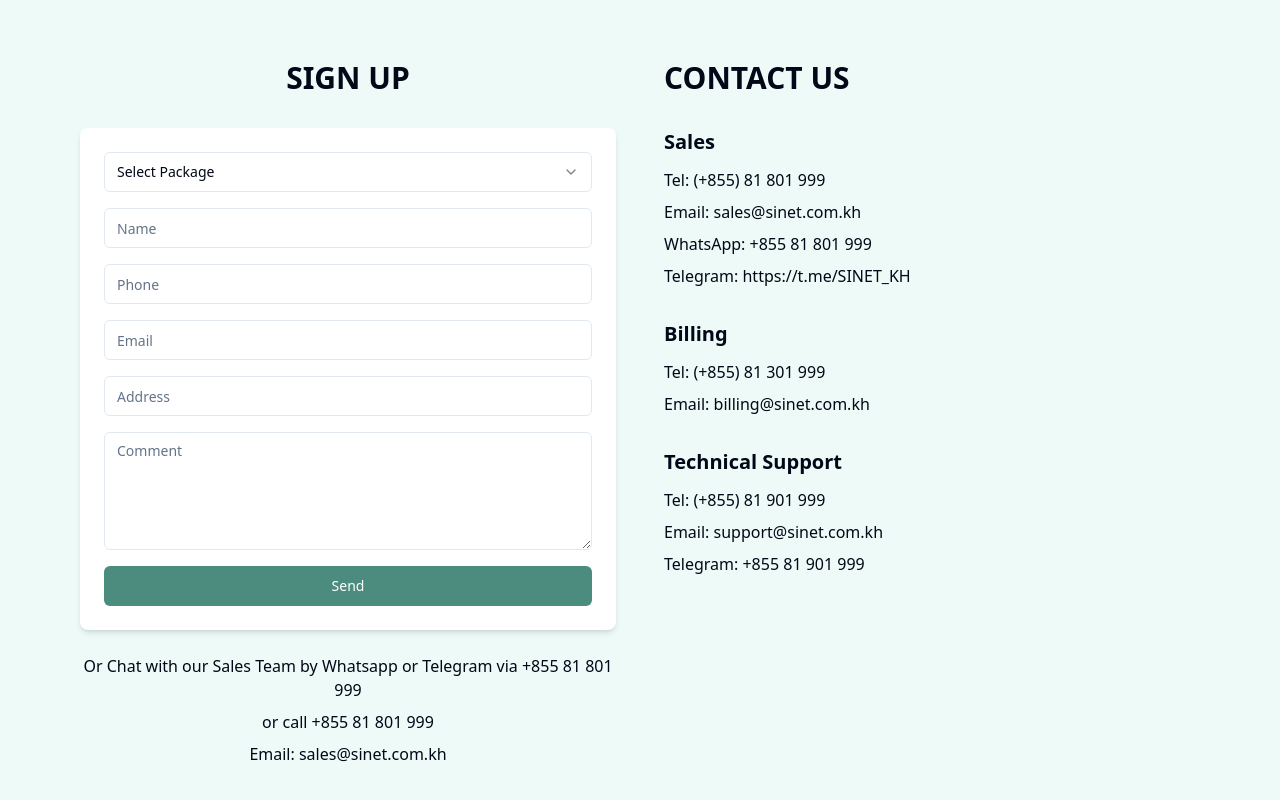
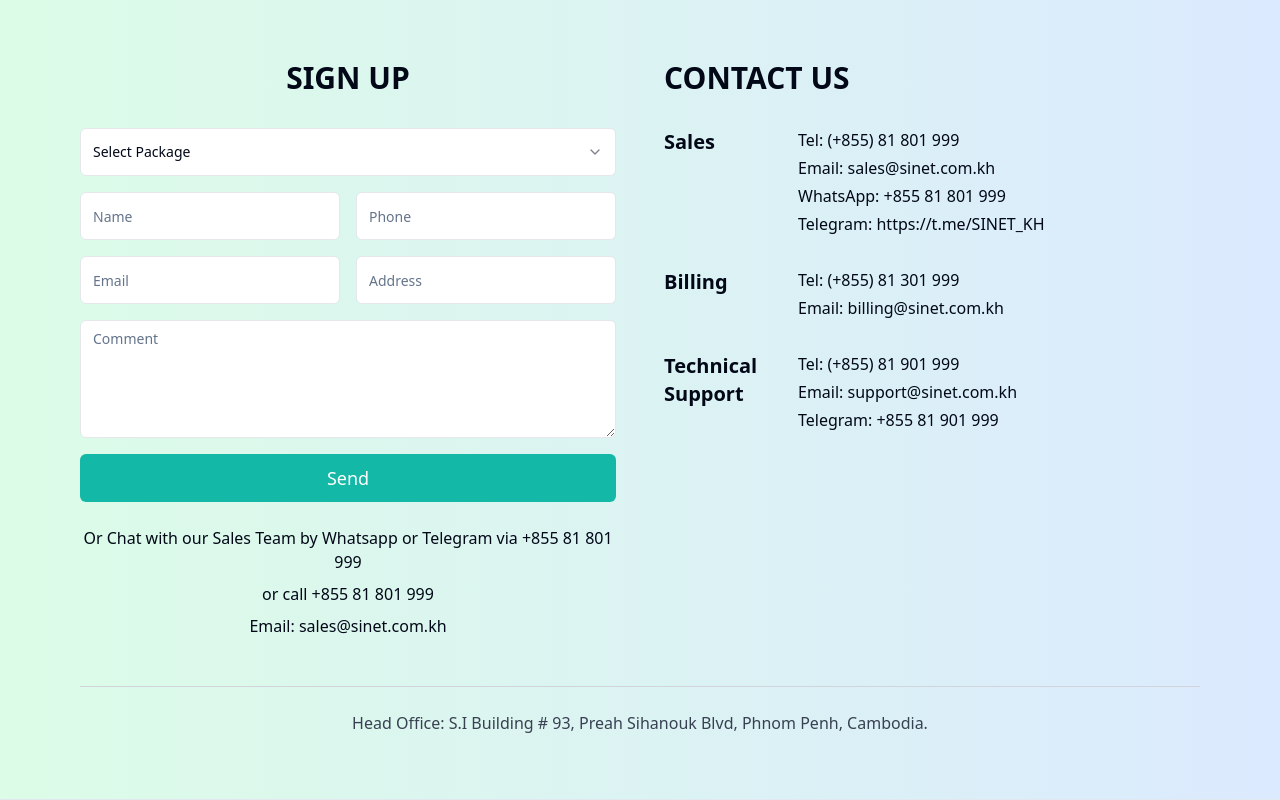
Before and after one commit to 2022172Samnang/sinet, a React (Vite) app: page / in a window 1280 px wide. Shown: the part 2460-3260 px from the top of the page. Built offline with nearby package versions, Linux system fonts and the light colour scheme.

Commit message:
Refactor ContactForm and SignUpForm layout
Update ContactForm and SignUpForm to match the provided layout.

```diff
--- a/src/components/ContactForm.tsx
+++ b/src/components/ContactForm.tsx
@@ -13,7 +13,7 @@ const ContactForm = () => {
   ];
 
   return (
-    <div className="bg-sinet-light bg-opacity-30 py-16 flex justify-center">
+    <div className="bg-gradient-to-r from-green-100 to-blue-100 py-12 md:py-16">
       <div className="container mx-auto px-4 max-w-6xl">
         <div className="grid md:grid-cols-2 gap-12">
           <div>
@@ -33,60 +33,44 @@ const ContactForm = () => {
             </h2>
 
             <div className="space-y-8">
-              <div>
-                <h3 className="text-xl font-semibold mb-3">Sales</h3>
-                <div className="space-y-2">
-                  <p>
-                    <span className="font-medium">Tel:</span> (+855) 81 801 999
-                  </p>
-                  <p>
-                    <span className="font-medium">Email:</span>{" "}
-                    sales@sinet.com.kh
-                  </p>
-                  <p>
-                    <span className="font-medium">WhatsApp:</span> +855 81 801
-                    999
-                  </p>
-                  <p>
-                    <span className="font-medium">Telegram:</span>{" "}
-                    https://t.me/SINET_KH
-                  </p>
+              <div className="flex">
+                <div className="w-1/4">
+                  <h3 className="text-xl font-semibold">Sales</h3>
+                </div>
+                <div className="w-3/4 space-y-1">
+                  <p>Tel: (+855) 81 801 999</p>
+                  <p>Email: sales@sinet.com.kh</p>
+                  <p>WhatsApp: +855 81 801 999</p>
+                  <p>Telegram: https://t.me/SINET_KH</p>
                 </div>
               </div>
 
-              <div>
-                <h3 className="text-xl font-semibold mb-3">Billing</h3>
-                <div className="space-y-2">
-                  <p>
-                    <span className="font-medium">Tel:</span> (+855) 81 301 999
-                  </p>
-                  <p>
-                    <span className="font-medium">Email:</span>{" "}
-                    billing@sinet.com.kh
-                  </p>
+              <div className="flex">
+                <div className="w-1/4">
+                  <h3 className="text-xl font-semibold">Billing</h3>
+                </div>
+                <div className="w-3/4 space-y-1">
+                  <p>Tel: (+855) 81 301 999</p>
+                  <p>Email: billing@sinet.com.kh</p>
                 </div>
               </div>
 
-              <div>
-                <h3 className="text-xl font-semibold mb-3">
-                  Technical Support
-                </h3>
-                <div className="space-y-2">
-                  <p>
-                    <span className="font-medium">Tel:</span> (+855) 81 901 999
-                  </p>
-                  <p>
-                    <span className="font-medium">Email:</span>{" "}
-                    support@sinet.com.kh
-                  </p>
-                  <p>
-                    <span className="font-medium">Telegram:</span> +855 81 901
-                    999
-                  </p>
+              <div className="flex">
+                <div className="w-1/4">
+                  <h3 className="text-xl font-semibold">Technical Support</h3>
+                </div>
+                <div className="w-3/4 space-y-1">
+                  <p>Tel: (+855) 81 901 999</p>
+                  <p>Email: support@sinet.com.kh</p>
+                  <p>Telegram: +855 81 901 999</p>
                 </div>
               </div>
             </div>
           </div>
+        </div>
+
+        <div className="mt-12 pt-6 border-t border-gray-300 text-center">
+          <p className="text-gray-700">Head Office: S.I Building # 93, Preah Sihanouk Blvd, Phnom Penh, Cambodia.</p>
         </div>
       </div>
     </div>
--- a/src/components/SignUpForm.tsx
+++ b/src/components/SignUpForm.tsx
@@ -43,14 +43,13 @@ const SignUpForm: React.FC<SignUpFormProps> = ({
         <h2 className="text-3xl font-bold text-center mb-8">{title}</h2>
       )}
       <div className="mx-auto">
-        <div className="bg-white p-6 rounded-lg shadow-md">
         <form className="space-y-4" onSubmit={handleSubmit}>
           <div>
             <Select
               value={selectedPkg}
               onValueChange={(value) => setSelectedPkg(value)}
             >
-                <SelectTrigger className="w-full">
+              <SelectTrigger className="w-full bg-white border-gray-200 h-12">
                 <SelectValue placeholder="Select Package" />
               </SelectTrigger>
               <SelectContent>
@@ -63,38 +62,39 @@ const SignUpForm: React.FC<SignUpFormProps> = ({
             </Select>
           </div>
 
+          <div className="grid grid-cols-1 md:grid-cols-2 gap-4">
             <div>
-              <Input type="text" placeholder="Name" required />
+              <Input type="text" placeholder="Name" required className="bg-white border-gray-200 h-12" />
+            </div>
+            <div>
+              <Input type="tel" placeholder="Phone" required className="bg-white border-gray-200 h-12" />
+            </div>
+          </div>
+
+          <div className="grid grid-cols-1 md:grid-cols-2 gap-4">
+            <div>
+              <Input type="email" placeholder="Email" required className="bg-white border-gray-200 h-12" />
+            </div>
+            <div>
+              <Input type="text" placeholder="Address" required className="bg-white border-gray-200 h-12" />
+            </div>
           </div>
 
           <div>
-              <Input type="tel" placeholder="Phone" required />
-            </div>
-
-            <div>
-              <Input type="email" placeholder="Email" required />
-            </div>
-
-            <div>
-              <Input type="text" placeholder="Address" required />
-            </div>
-
-            <div>
-              <Textarea placeholder="Comment" rows={5} />
+            <Textarea placeholder="Comment" rows={5} className="bg-white border-gray-200" />
           </div>
 
           <div>
             <Button
               type="submit"
-                className="w-full bg-sinet-dark hover:bg-sinet-darkest"
+              className="w-full bg-teal-500 hover:bg-teal-600 h-12 text-lg"
             >
               Send
             </Button>
           </div>
         </form>
-        </div>
 
-        <div className="text-center mt-6">
+        <div className="text-center mt-6 hidden md:block">
           <p className="mb-2">
             Or Chat with our Sales Team by Whatsapp or Telegram via +855 81 801 999
           </p>
```
Lines whose indentation alone changed are shown as unchanged.
